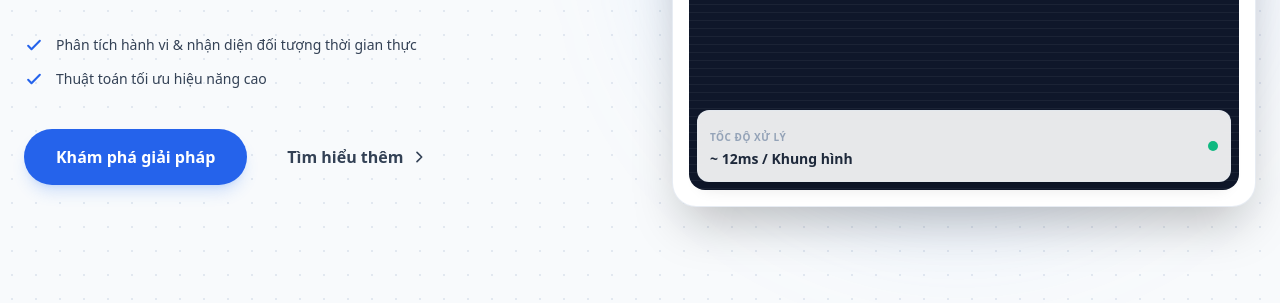
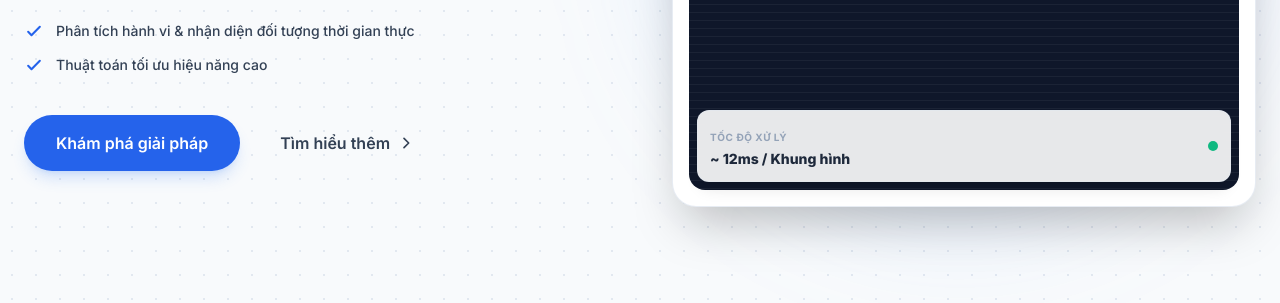
Before and after one commit to thigiacmidori/thigiacmidori.github.io, a plain HTML site: page index.html in a window 1280 px wide. Shown: the part 505-808 px from the top of the page. Drawn offline with nearby package versions, Linux system fonts and the light colour scheme.

Commit message:
Update index.html

```diff
--- a/index.html
+++ b/index.html
@@ -12,7 +12,7 @@
 </head>
 <body>
     <div class="min-h-screen bg-slate-50 text-slate-900 font-sans relative overflow-hidden"
-         style="background-image: radial-gradient(#e2e8f0 1.5px, transparent 1.5px); background-size: 24px 24px;">
+     style="font-family: 'Inter', sans-serif; background-image: radial-gradient(#e2e8f0 1.5px, transparent 1.5px); background-size: 24px 24px;">
 
       <!-- Header / Navigation Bar -->
       <header class="w-full max-w-7xl mx-auto px-6 h-20 flex items-center justify-between relative z-10">
```
